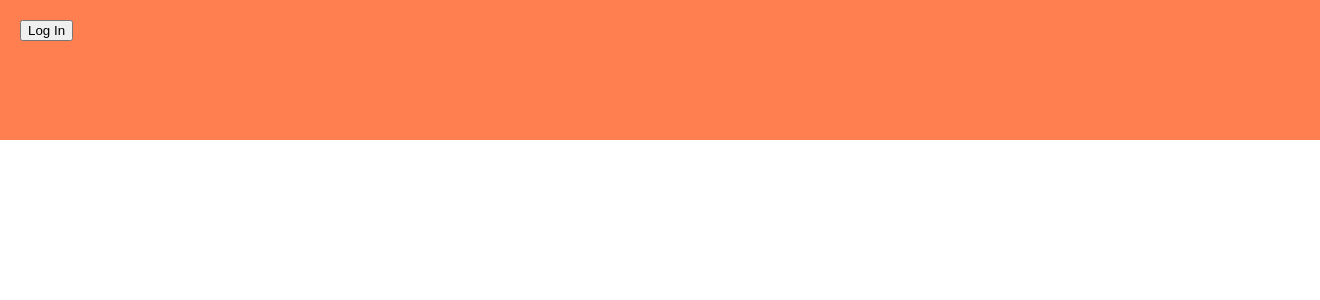
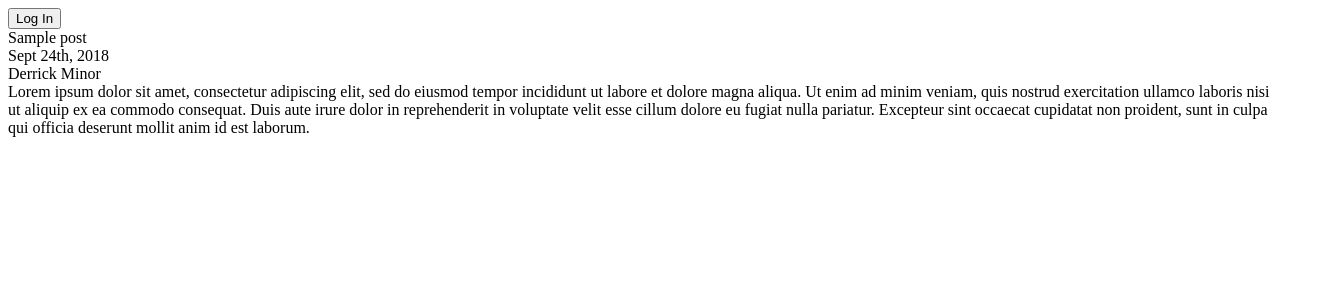
Before and after one commit to codersyntax/BuffLogVue, a Vue app: page / in a window 1280 px wide. Shown: the top 300 px of the page, 1320 px wide, since content can reach past the window. Built offline with nearby package versions, Linux system fonts and the light colour scheme.

Commit message:
Add Home.Vue component

```diff
--- a/src/App.vue
+++ b/src/App.vue
@@ -1,14 +1,19 @@
 <template>
-<Header/>
+  <div id="container">
+    <Header/>
+    <Home/>
+  </div>
 </template>
 
 <script>
 import Header from './components/Header.vue'
+import Home from './components/Home.vue'
 
 export default {
   name: 'app',
   components: {
-    Header
+    Header,
+    Home
   }
 }
 </script>
--- /dev/null
+++ b/src/blogPost.js
@@ -0,0 +1,9 @@
+export default class BlogPost {
+    constructor(id, title, author, dateCreated, body) {
+      this.id = id;
+      this.title = title;
+      this.author = author;
+      this.dateCreated = dateCreated;
+      this.body = body;
+    }
+  }
--- a/src/components/Header.vue
+++ b/src/components/Header.vue
@@ -2,26 +2,32 @@
    <div id="header">
       <span v-html="createPost" id="create-post-link"></span>
       <span v-html="contactRequests" id="contact-requests-link"></span>
-      <input type="button" v-model="msg" @click="clicking()" />
+      <input type="button" id="log-button" v-model="msg" @click="logIn()" />
   </div>
 </template>
 
 <script>
+import database from "@/database.js"
+import User from "@/user.js"
+
    export default {
    data() {
          return {
+            database : database,
             msg: "Log In",
             createPost: '',
             contactRequests: ''
          };
       },
    methods: {
-      clicking() {
-          if(this.msg == "Log In") {
+      logIn() {
+          if(database.User.length == 0) {
+            database.User.push(new User(true));
             this.msg = "Sign Out";
             this.createPost = '<a href="#">Create Post</a>';
             this.contactRequests = '<a href="#">Contact Requests</a>';
           } else {
+            database.User.pop();
             this.msg = "Log In";
             this.createPost = '';
             this.contactRequests = '';
@@ -32,13 +38,5 @@
 </script>
 
 <style scoped>
-#header {
-    position:absolute;
-    width: 100%;
-    height: 100px;
-    background-color:coral;
-    top: 0;
-    left: 0;
-    padding: 20px;
-}
+
 </style>
--- /dev/null
+++ b/src/components/Home.vue
@@ -0,0 +1,32 @@
+<template>
+    <div class="blog-feed">
+        <!--<input type="button" value="Add Post" @click="clicking()" />-->
+        <div class="blog-post" v-for="blogPost in database.Posts" :key="blogPost.id">
+            <div class="blog-title">{{ blogPost.title }}</div>
+            <div class="edit-post" v-if="database.User.length != 0"><a href="#">Edit Post</a></div>
+            <div class="blog-date-created">{{ blogPost.dateCreated }}</div>
+            <div class="blog-author">{{ blogPost.author }}</div>
+            <div class="blog-body">{{ blogPost.body }}</div>
+        </div>
+    </div>
+</template>
+
+
+<script>
+  import database from "@/database.js"
+
+  export default {
+
+    data () {
+      return {
+        database: database
+      }
+    },
+    methods: {
+    }
+  }
+</script>
+
+<style scoped>
+
+</style>
--- a/src/database.js
+++ b/src/database.js
@@ -1,4 +1,7 @@
+import blogPost from "@/blogPost.js"
+
 export default {
-    Posts: [],
-    ContactRequests: []
+    Posts: [new blogPost(1,"Sample post", "Derrick Minor", "Sept 24th, 2018", 'Lorem ipsum dolor sit amet, consectetur adipiscing elit, sed do eiusmod tempor incididunt ut labore et dolore magna aliqua. Ut enim ad minim veniam, quis nostrud exercitation ullamco laboris nisi ut aliquip ex ea commodo consequat. Duis aute irure dolor in reprehenderit in voluptate velit esse cillum dolore eu fugiat nulla pariatur. Excepteur sint occaecat cupidatat non proident, sunt in culpa qui officia deserunt mollit anim id est laborum.')],
+    ContactRequests: [],
+    User: []
   }
--- /dev/null
+++ b/src/user.js
@@ -0,0 +1,6 @@
+export default class User {
+    constructor(logStatus) {
+        this.logStatus = logStatus;
+
+    }
+}
```
